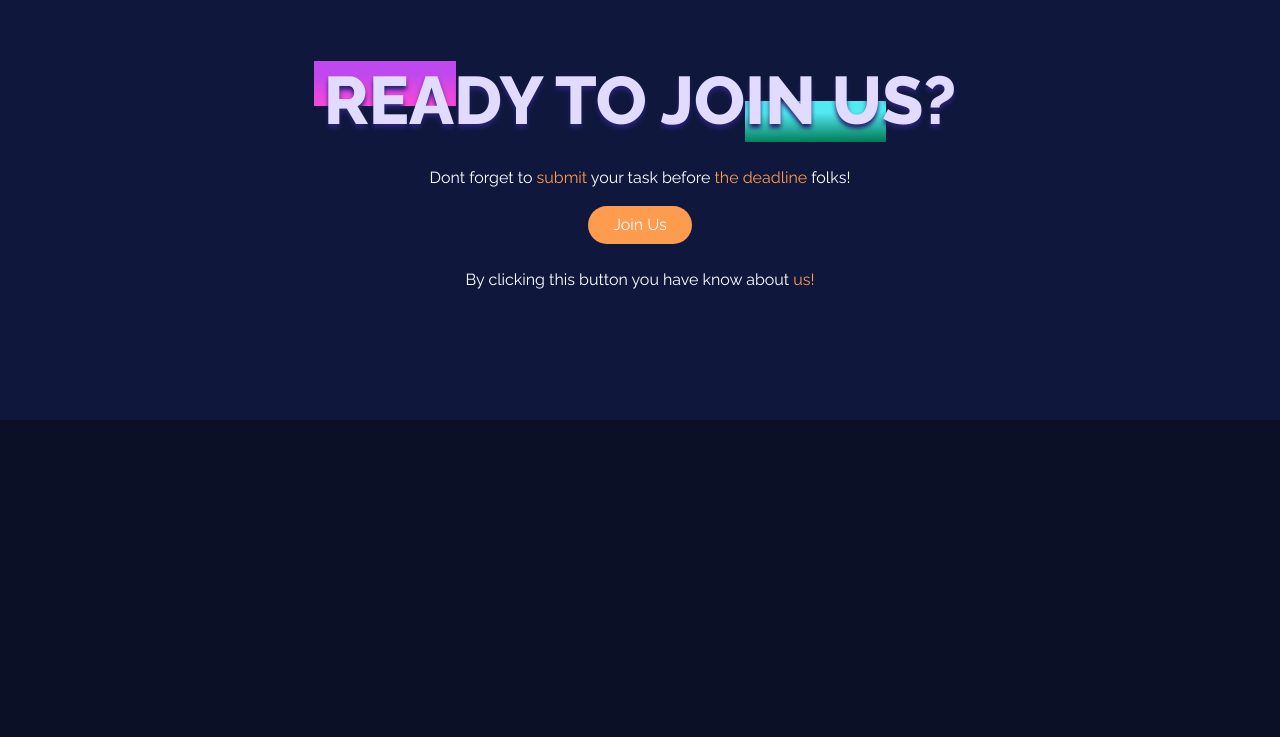
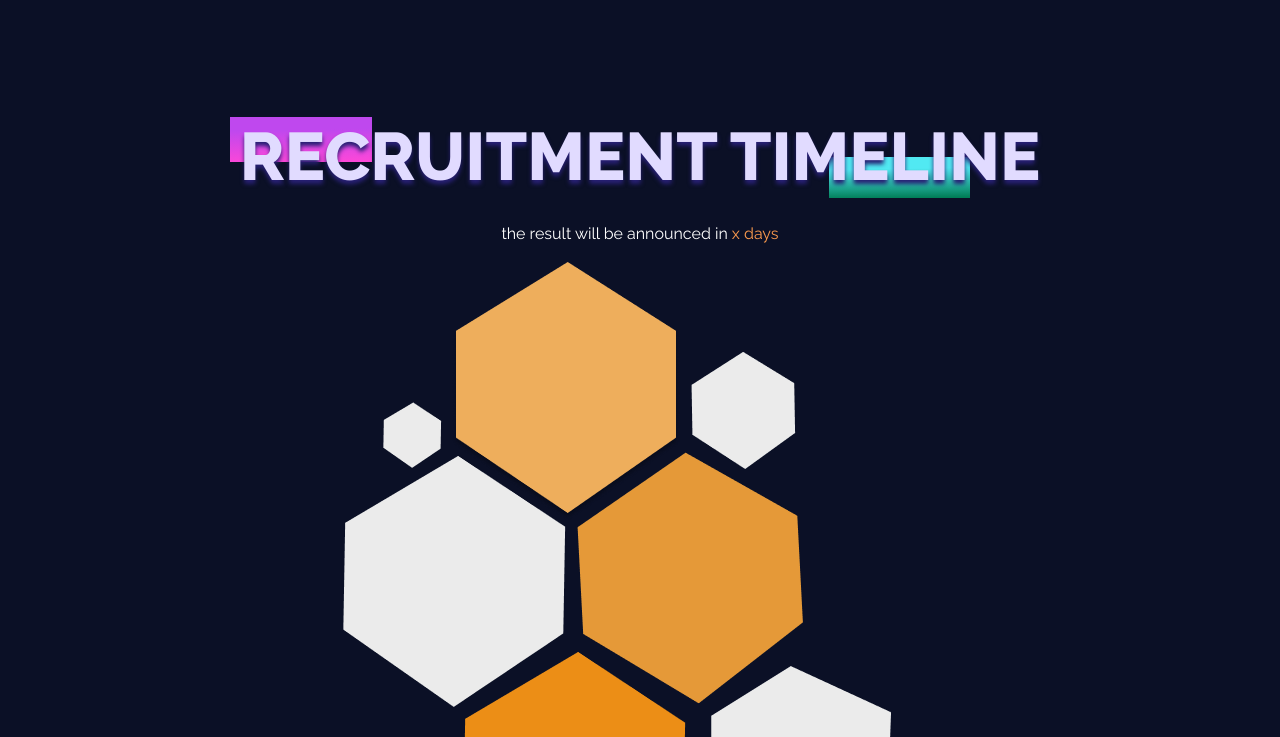
Before and after one commit to zulfaza/OpRecOTI2020, a plain HTML site: page index.html in a window 1280 px wide. Shown: the part 1603-2340 px from the top of the page. Before the commit the page ends 2023 px from the top, so only its background shows below. Drawn offline with nearby package versions, Linux system fonts and the light colour scheme.

Commit message:
tambah timeline dan about

```diff
--- a/Asset/css/opecOTI.css
+++ b/Asset/css/opecOTI.css
@@ -39,14 +39,14 @@ h2{
     border-radius: 25px;
 }
 
-.header-card h1, .req h2, .footer h2{
+.header-card h1, .req h2, .footer h2, .recruitment h2, .about h2{
     color: #E1DBFF;
     font-size: 66px;
     text-shadow: 0px 4px 4px #282074;
     position: relative;
     z-index: 1;
 }
-.header-card h1::before , .req h2::before, .footer h2::before{
+.header-card h1::before , .req h2::before, .footer h2::before, .recruitment h2::before, .about h2::before{
     content: '';
     position: absolute;
     width: 142px;
@@ -56,7 +56,7 @@ h2{
     left: -10px;
 }
 
-.header-card h1::after, .req h2::after, .footer h2::after{
+.header-card h1::after, .req h2::after, .footer h2::after, .recruitment h2::after, .about h2::after{
     content: '';
     position: absolute;
     width: 141px;
@@ -158,7 +158,7 @@ h2{
     padding-top: 7rem;
     padding-bottom: 7rem;
 }
-.footer .container{
+.footer .container, .recruitment .container, .about .container{
     display: flex;
     align-items: center;
     flex-direction: column;
@@ -203,7 +203,8 @@ h2{
 /* Responsive */
 
 @media (max-width:576px){
-    .header-card h1::after, .req h2::after, .footer h2::after, .header-card h1::before , .req h2::before, .footer h2::before{
+    .header-card h1::after, .req h2::after, .footer h2::after, .header-card h1::before ,
+    .req h2::before, .footer h2::before, .recruitment h2::before , .recruitment h2::after, .about h2::before , .about h2::after{
         display: none;
     }
 }
@@ -212,7 +213,8 @@ h2{
     .header-card h1, .req h2, .footer h2{
         font-size: 2.2rem;
     }
-    .header-card h1::after, .req h2::after, .footer h2::after, .header-card h1::before , .req h2::before, .footer h2::before{
+    .header-card h1::after, .req h2::after, .footer h2::after, .header-card h1::before ,
+     .req h2::before, .footer h2::before, .recruitment h2::before , .recruitment h2::after, .about h2::before , .about h2::after{
         display: none;
     }
     .container-100 {
@@ -226,24 +228,25 @@ h2{
 
 
 @media (min-width: 768px) {
-    .header-card h1, .req h2, .footer h2{
+    .header-card h1, .req h2, .footer h2, .recruitment h2{
         font-size: 2.8rem;
     }
  }
 
 
 @media (min-width: 992px) {
-    .header-card h1, .req h2, .footer h2{
+    .header-card h1, .req h2, .footer h2, .recruitment h2{
         font-size: 3.8rem;
     }
-    .header-card h1::after, .req h2::after, .footer h2::after, .header-card h1::before , .req h2::before, .footer h2::before{
+    .header-card h1::after, .req h2::after, .footer h2::after, .header-card h1::before , .req h2::before,
+    .footer h2::before, .recruitment h2::before , .recruitment h2::after, .about h2::before , .about h2::after{
         display: block;
     }
  }
 
 
 @media (min-width: 1200px) {
-    .header-card h1, .req h2, .footer h2{
+    .header-card h1, .req h2, .footer h2, .recruitment h2, .about h2{
         font-size: 4.2rem;
     }
     .container-100 {
--- a/index.html
+++ b/index.html
@@ -48,7 +48,7 @@
                 </defs>
             </svg>
         </div>
-        <div class="container mt-4 mb-5">
+        <div class="container mt-5 mb-5 py-5">
             <div class="lingkaran-4">
 
                 <svg width="91" height="91" viewBox="0 0 91 91" fill="none" xmlns="http://www.w3.org/2000/svg">
@@ -175,6 +175,23 @@
             </div>
         </div>
     </section>
+
+    <section class="recruitment mt-5 py-5">
+        <div class="container">
+            <h2 class="mb-4">RECRUITMENT TIMELINE</h2>
+            <p>the result will be announced in <span class="text-orange">x days</span> </p>
+            <img src="./Asset/img/timeline.png" alt="timeline" class="fluid">
+        </div>
+    </section>
+    <section class="about mt-5">
+        <div class="container">
+            <h2 class="mb-4">About OmahTI</h2>
+            <p class="mt-5">Lorem ipsum dolor sit amet consectetur, adipisicing elit. Aperiam omnis autem aliquam qui facere magnam eligendi minus praesentium iste, asperiores molestias nihil exercitationem odit quam, repudiandae minima ad ut cumque.
+            Laudantium perspiciatis repellendus natus exercitationem dignissimos recusandae praesentium corporis magni fugit repellat! Praesentium facilis velit eum, aliquam, deserunt ad aspernatur fuga rerum reiciendis, aut repellat magnam inventore quo veniam rem!
+            Accusamus optio praesentium cum quibusdam, architecto quidem quasi eius tempore ex perspiciatis odit. Magnam non perspiciatis necessitatibus ex illum animi nobis voluptates nisi consequatur. Repellat omnis ducimus odio tempora nam.</p>
+            <p>Lorem ipsum dolor sit amet consectetur adipisicing elit. Praesentium eligendi numquam pariatur reprehenderit, iusto laudantium animi deleniti laborum ipsam, impedit nisi tenetur quidem culpa cupiditate, alias voluptatem optio quia minima?Sapiente incidunt delectus quos officiis dolorum, suscipit iure veritatis fuga vel iste ipsum minima sed! Libero illum enim, sit doloremque nobis autem iure aperiam inventore repellendus, vitae, nam facere similique?</p>
+        </div>
+    </section>
     <div class="footer mt-5">
         <div class="container text-center">
             <h2 class="mb-4">READY TO JOIN US?</h2>
```
Also changed, not shown: Asset/img/timeline.png (added).
